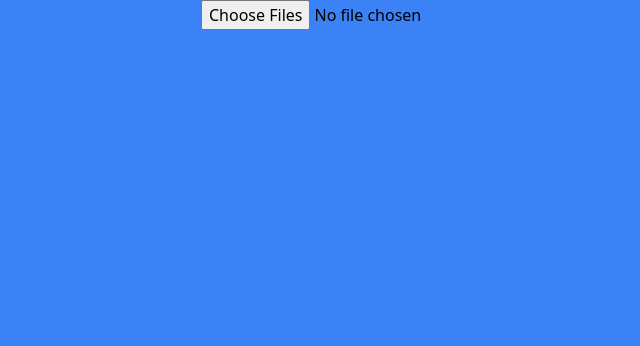
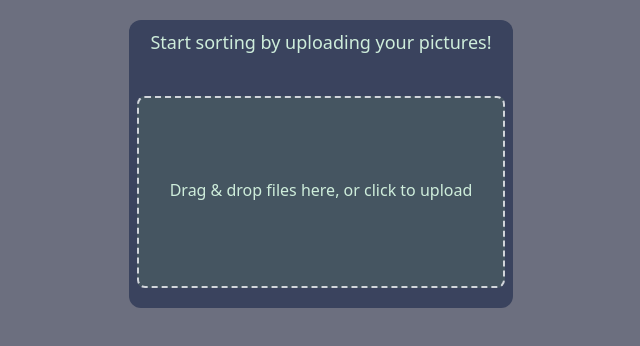
Before and after one commit to SIMKCN/pic-base, a Vue app: page / in a window 1280 px wide. Shown: the top 346 px of the page, without its empty margins (127-767 px from the left). Built offline with nearby package versions, Linux system fonts and the light colour scheme.

Commit message:
Drag and Drop File Picker UI

```diff
--- a/index.html
+++ b/index.html
@@ -6,7 +6,7 @@
     <meta name="viewport" content="width=device-width, initial-scale=1.0">
     <title>Vite App</title>
   </head>
-  <body class="bg-blue-500">
+  <body class="bg-[#6C6F7F]">
     <div id="app"></div>
     <script type="module" src="/src/main.js"></script>
   </body>
--- a/package.json
+++ b/package.json
@@ -9,7 +9,8 @@
     "preview": "vite preview"
   },
   "dependencies": {
-    "vue": "^3.5.13"
+    "vue": "^3.5.13",
+    "vuedraggable": "^4.1.0"
   },
   "devDependencies": {
     "@vitejs/plugin-vue": "^5.2.1",
--- a/src/App.vue
+++ b/src/App.vue
@@ -1,5 +1,5 @@
 <script>
-import filepick from "@/components/AppFilePick.vue"
+import newsorting from "@/components/AppNewSorting.vue"
 export default {
   name: "app",
   data() {
@@ -8,14 +8,14 @@ export default {
     }
   },
   components: {
-    filepick
+    newsorting
   }
 }
 
 </script>
 <template>
   <div>
-    <filepick></filepick>
+    <newsorting></newsorting>
 
   </div>
 
--- a/src/components/AppFilePick.vue
+++ b/src/components/AppFilePick.vue
@@ -1,17 +1,75 @@
 <template>
-    <input type="file" multiple>
-    <p>{{ file }}</p>
-</template>
 
-<script>
-export default {
+        <div
+        class="border-2 border-dashed bg-[#455561] border-gray-300 rounded-lg p-6 text-center cursor-pointer transition hover:border-blue-500 mx-2 my-2 h-48"
+        @dragover.prevent="onDragOver"
+        @drop.prevent="onDrop"
+        @dragleave="onDragLeave"
+        :class="{ 'border-blue-500 bg-blue-50': isDragging }"
+        @click="triggerFileInput"
+        >
+        <p v-if="!files.length" class="text-[#CEEDDB] mt-14 ">Drag & drop files here, or click to upload</p>
+        <ul v-if="files.length" class="mt-4 text-left">
+            <li
+            v-for="(file, index) in files"
+            :key="index"
+            class="text-sm text-gray-700 mt-2 flex justify-between items-center"
+            >
+            {{ file.name }}
+            <span class="text-gray-500 text-xs">
+                ({{ (file.size / 1024).toFixed(2) }} KB)
+            </span>
+            </li>
+        </ul>
+        <input
+            type="file"
+            ref="fileInput"
+            @change="onFileSelect"
+            multiple
+            class="hidden"
+        />
+        </div>
+
+  </template>
+
+  <script>
+  export default {
     name: "filepick",
     data() {
-        return {
-            file: null
+      return {
+        files: [],
+        isDragging: false
+      };
+    },
+    methods: {
+      onDragOver(event) {
+        this.isDragging = true;
+      },
+      onDragLeave(event) {
+        this.isDragging = false;
+      },
+      onDrop(event) {
+        this.isDragging = false;
+        if (event.dataTransfer && event.dataTransfer.files) {
+          this.handleFiles(event.dataTransfer.files);
         }
+      },
+      onFileSelect(event) {
+        if (event.target.files) {
+          this.handleFiles(event.target.files);
+        }
+      },
+      handleFiles(fileList) {
+        const filesArray = Array.from(fileList);
+        this.files.push(...filesArray);
+      },
+      triggerFileInput() {
+        this.$refs.fileInput.click();
+      }
     }
+  };
+  </script>
 
-}
-
-</script>
+  <style>
+  /* Keine zusätzlichen Stile nötig, alles wird durch Tailwind abgedeckt */
+  </style>
--- /dev/null
+++ b/src/components/AppNewSorting.vue
@@ -0,0 +1,17 @@
+<template>
+    <div class="bg-[#3A435E] mt-5 w-96 h-72 rounded-xl">
+        <h1 class="text-center pt-2 text-lg text-[#CEEDDB] mb-10">Start sorting by uploading your pictures!</h1>
+        <filepick></filepick>
+    </div>
+
+</template>
+<script>
+import filepick from "@/components/AppFilePick.vue"
+export default {
+    name: "newsorting",
+    components: {
+        filepick
+    }
+}
+
+</script>
```
Also changed, not shown: 1 other file (tests, documents, lock files or other folders).
